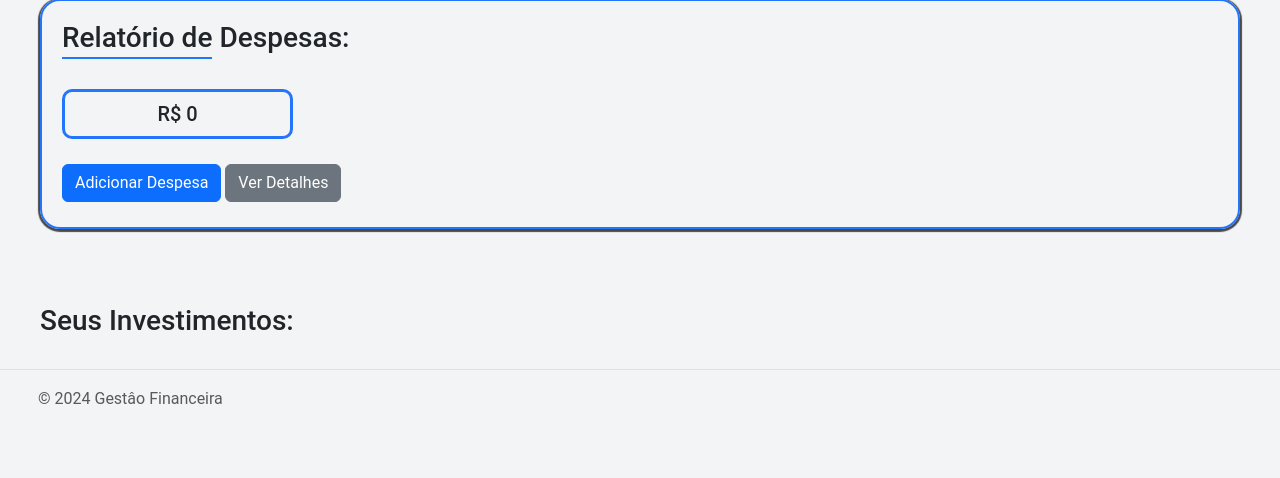
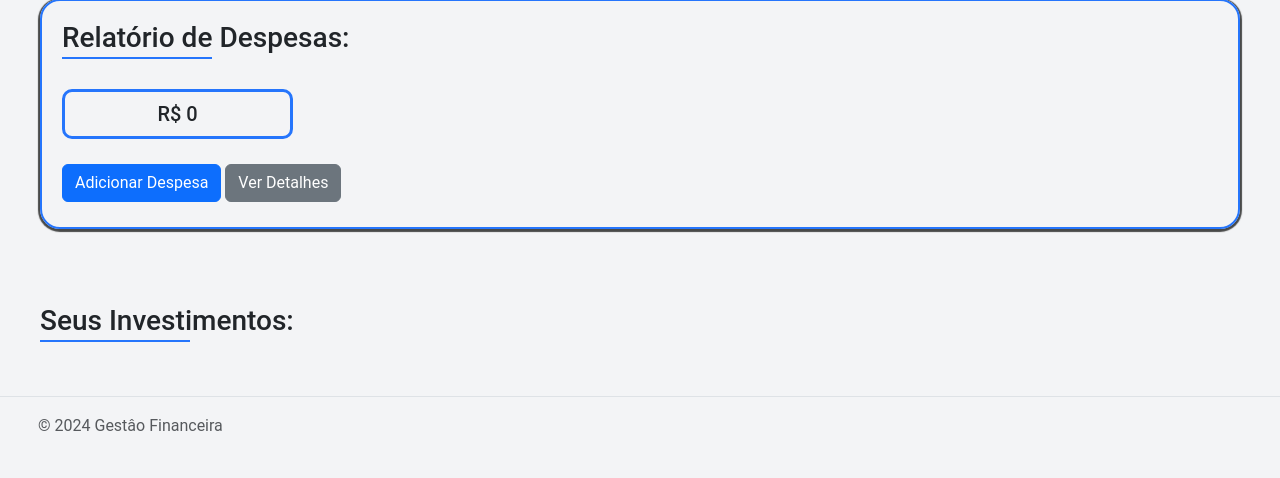
Before and after one commit to Augusto-Brando/TrabalhoDjango, a Django app: page /gestaoFinanceira/ in a window 1280 px wide. Shown: the part 519-997 px from the top of the page. Before the commit the page ends 923 px from the top, so only its background shows below. Run offline with Django 5.2, Linux system fonts and the light colour scheme; the visitor is signed in with stand-in values (Sample User, id 1); data that the repository does not hold is empty.

Commit message:
feat: Ajuste no layout

```diff
--- a/gestao_financeira/Sistema/templates/gestaoFinanceira.html
+++ b/gestao_financeira/Sistema/templates/gestaoFinanceira.html
@@ -203,6 +203,7 @@
     </div>
     <section class="investimentos">
         <h3>Seus Investimentos:</h3>
+        <div class="underlineCusto"></div>
         <div class="cardsInvestimentos">
             {% for investimento in investimentos %}
             <div class="card">
```
